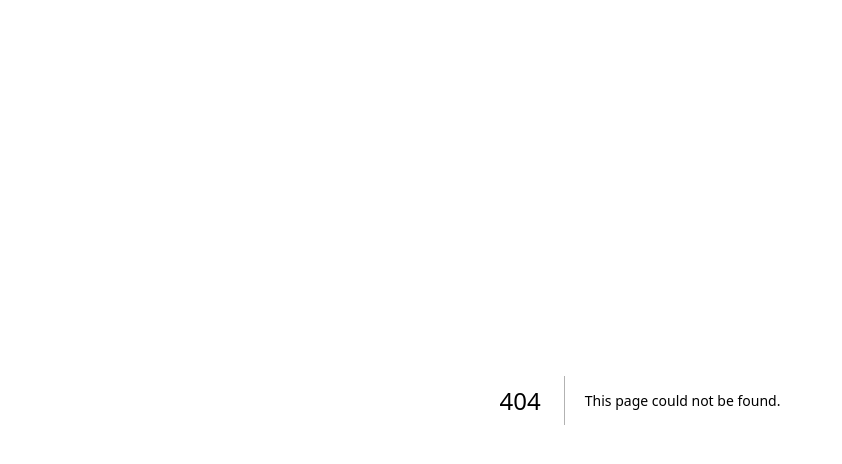
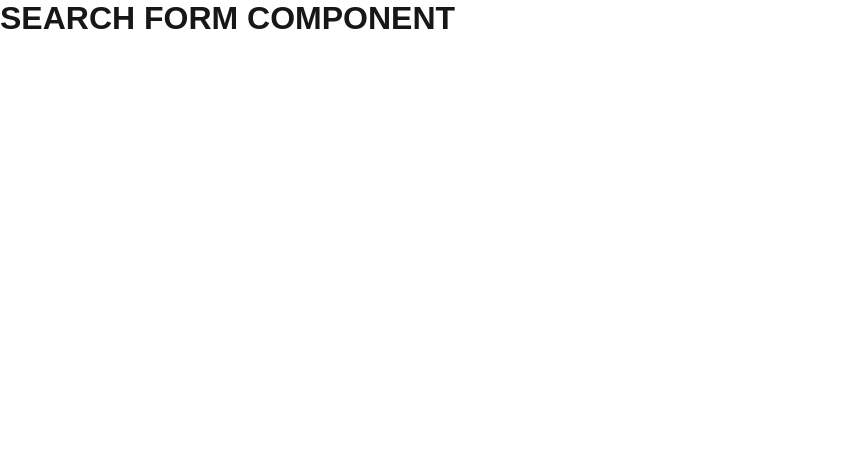
Before and after one commit to MrRob0t404/Argon-AI-takehome, a Next.js app in the folder frontend/: page /Components/SearchForm in a window 1280 px wide. Before the commit this address had no page. Shown: the top 464 px of the page, without its empty margins (0-842 px from the left). Built offline with nearby package versions, Linux system fonts and the light colour scheme.

Commit message:
add components file to house additional components

```diff
--- /dev/null
+++ b/frontend/pages/Components/Results.tsx
@@ -0,0 +1,5 @@
+function Results() {
+  return <h1>RESULTS COMPONENT</h1>;
+}
+
+export default Results;
--- /dev/null
+++ b/frontend/pages/Components/SearchForm.tsx
@@ -0,0 +1,5 @@
+function SearchForm() {
+  return <h1>SEARCH FORM COMPONENT</h1>;
+}
+
+export default SearchForm;
```
